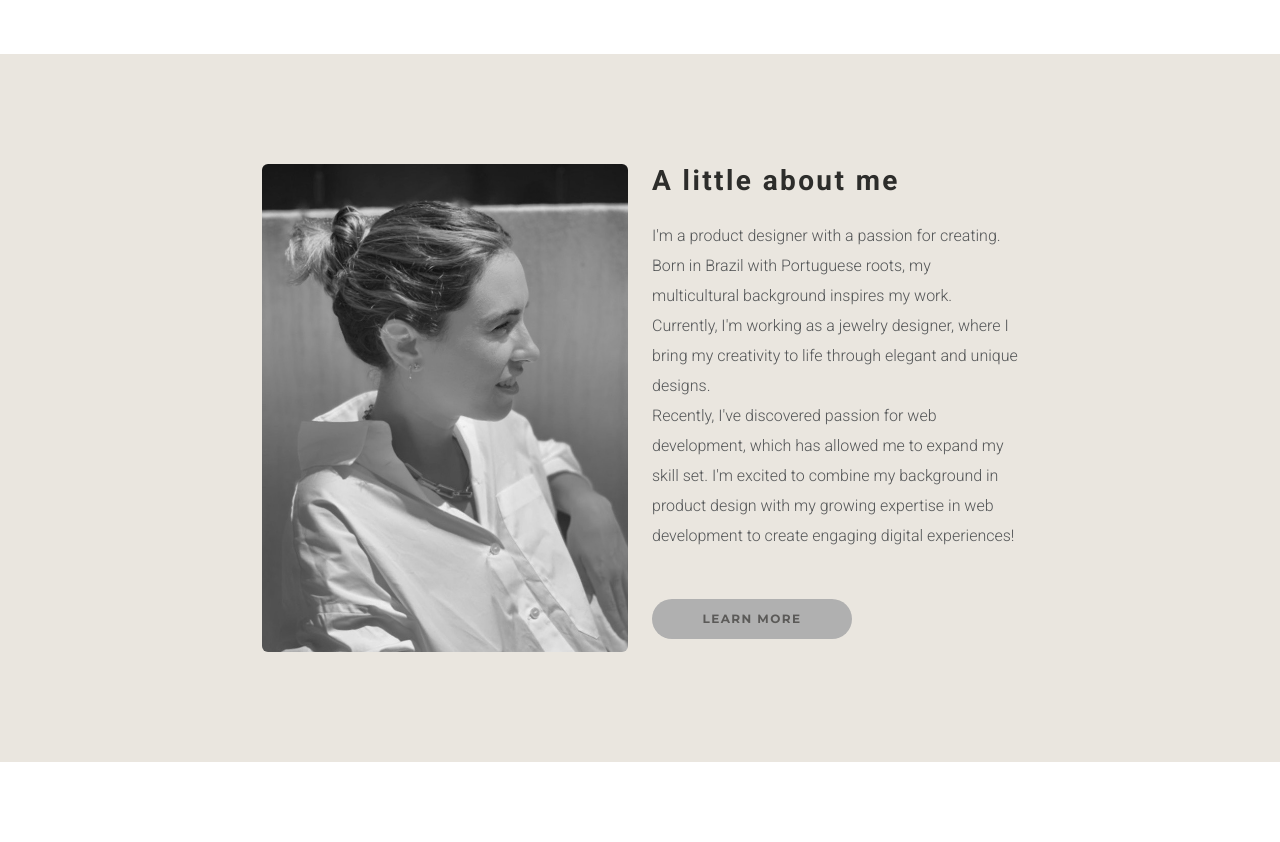
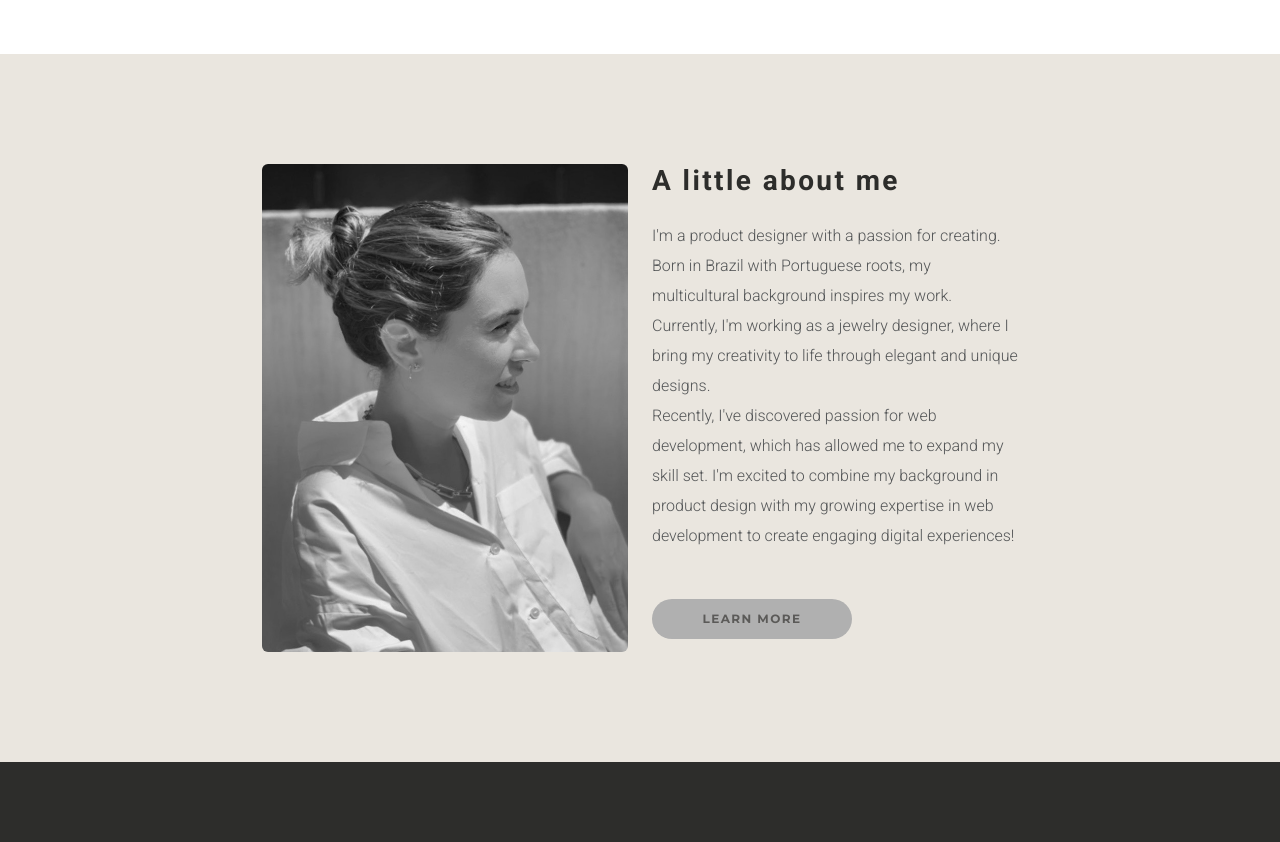
Before and after one commit to fe-correa/portfolio-project-fernandacorrea, a plain HTML site: page index.html in a window 1280 px wide. Shown: the part 1335-2177 px from the top of the page. Before the commit the page ends 2097 px from the top, so only its background shows below. Drawn offline with nearby package versions, Linux system fonts and the light colour scheme.

Commit message:
Added footer

```diff
--- a/index.html
+++ b/index.html
@@ -105,5 +105,9 @@
         </div>
       </div>
     </div>
+
+   <div class="footer-section">
+
+   </div>
   </body>
 </html>
--- a/styles/portfolio.css
+++ b/styles/portfolio.css
@@ -123,3 +123,9 @@ h1 {
   color: var(--analogue-color);
   line-height: 30px;
 }
+
+.footer-section {
+  background-color: var(--primary-color);
+  text-align: center;
+  padding: 40px 20px;
+}
```
